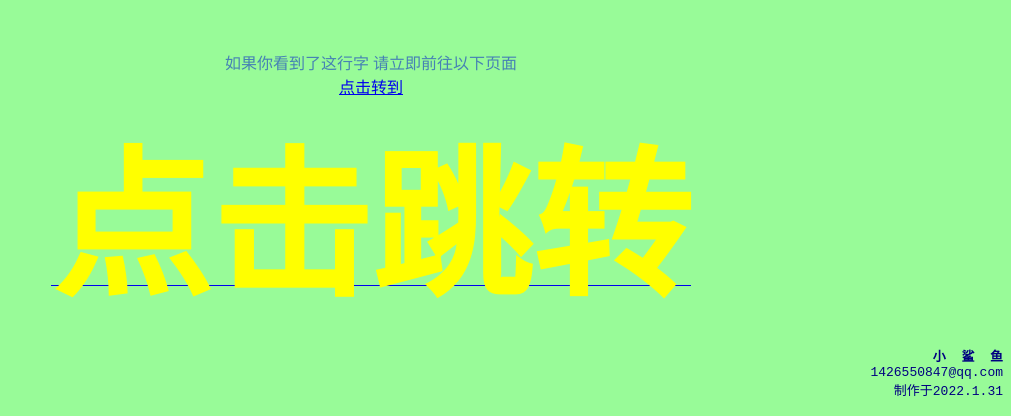
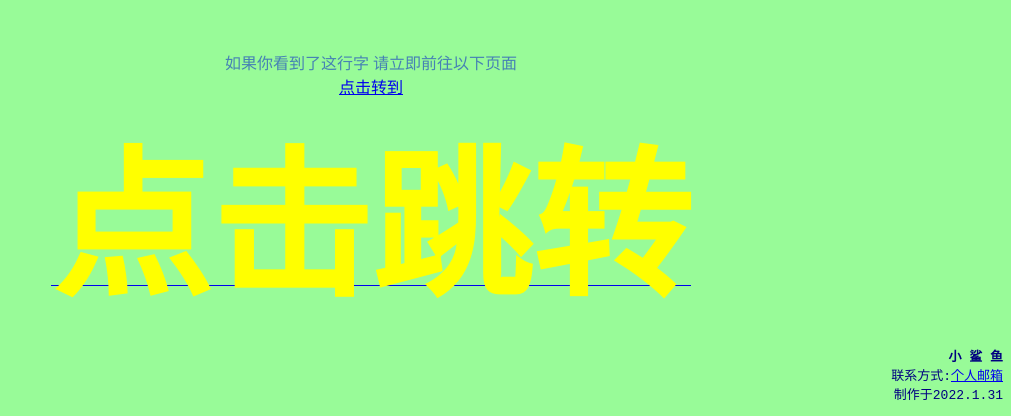
Before and after one commit to XiaoShaYu123a/work, a plain HTML site: page index.html in a window 1280 px wide. Shown: the part 1190-1606 px from the top of the page, without its empty margins (269-1280 px from the left). Drawn offline with Linux system fonts and the light colour scheme.

Commit message:
Update index.html

```diff
--- a/index.html
+++ b/index.html
@@ -32,6 +32,6 @@
         <a href="https://space.bilibili.com/3012464">点击转到</a><br/>
         <a href="https://space.bilibili.com/3012464" target="_blank"> <b style="color:yellow;font-size: 1000%;;">点击跳转</b></a>
         </p>
-        <pre style="font-size: 100%;text-align: end;color:navy"><strong>小  鲨  鱼</strong><br/>1426550847@qq.com<br/>制作于2022.1.31</pre>
+        <pre style="font-size: 100%;text-align: end;color:navy"><strong>小 鲨 鱼</strong><br/>联系方式:<a href="mailto:1426550847@qq.com">个人邮箱</a><br/>制作于2022.1.31</pre>
     </body><!---body代表文章主体，是一个html文件应该有的东西-->
 </html>
```
